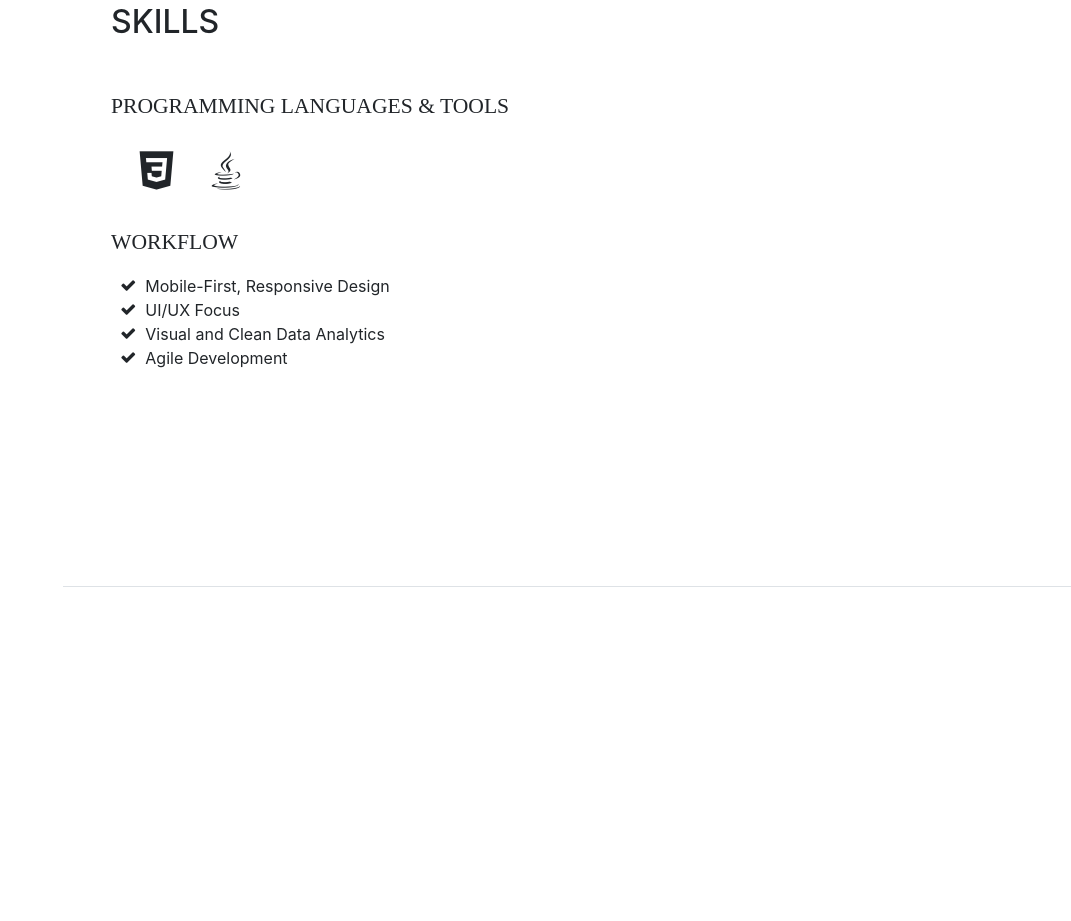
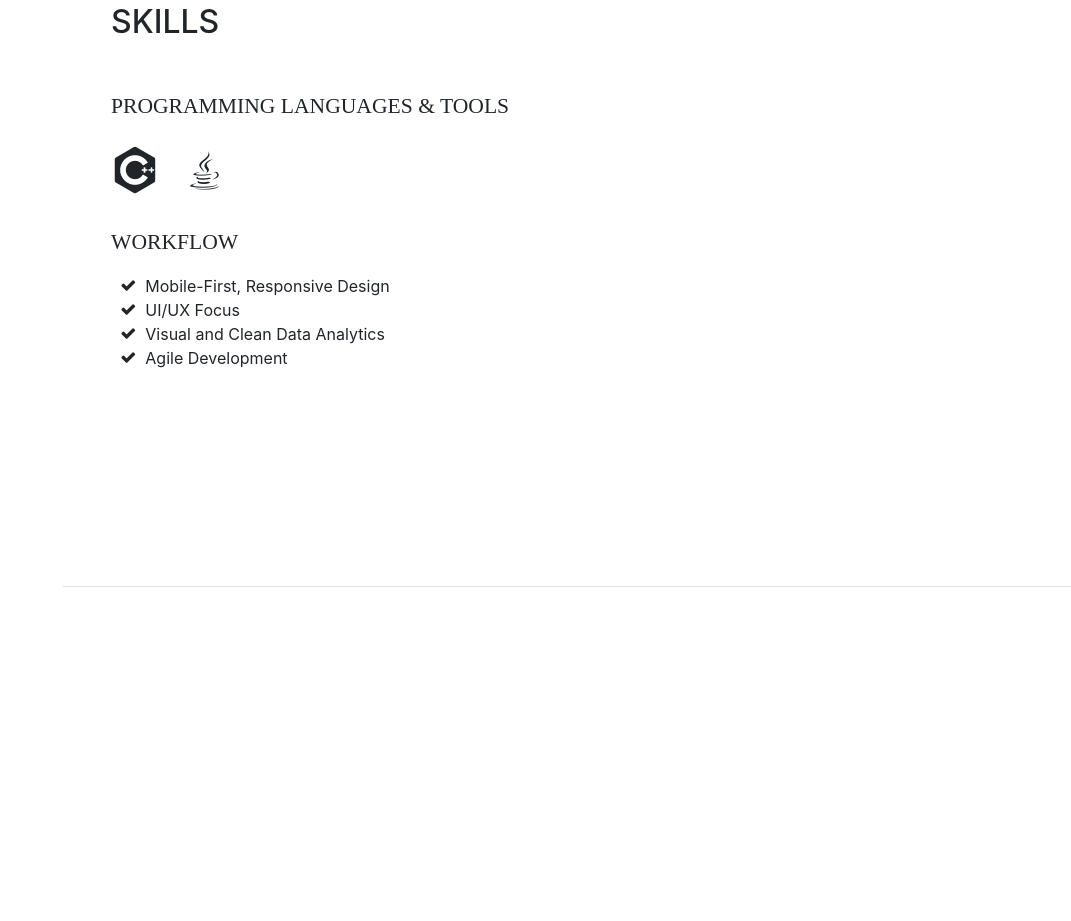
Before and after one commit to lauratremblay/lauratremblay.github.io, a website with bundled scripts: page index.html in a window 1280 px wide. Shown: the part 3042-3963 px from the top of the page, without its empty margins (209-1280 px from the left). Built offline with nearby package versions, Linux system fonts and the light colour scheme; a web font is replaced by a local one.

Commit message:
attempting the icon thing again

```diff
--- a/index.html
+++ b/index.html
@@ -207,12 +207,10 @@
           <div class="subheading mb-3">Programming Languages &amp; Tools</div>
           <ul class="list-inline list-icons">
             <li class="list-inline-item">
-              <i class="devicons devicons-cplusplus"></i>
+              <i class="devicon-cplusplus-plain"></i>
             </li>
             <li class="list-inline-item">
-              <i class="devicons devicons-css3"></i>
-            </li>
-            <li class="list-inline-item">
+              <link rel="stylesheet" href="https://cdn.rawgit.com/konpa/devicon/df6431e323547add1b4cf45992913f15286456d3/devicon.min.css">
               <i class="devicons devicons-java"></i>
               </li>
 
```
